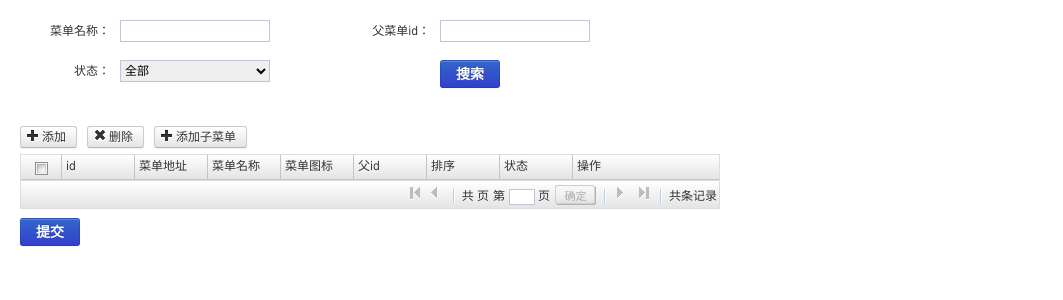
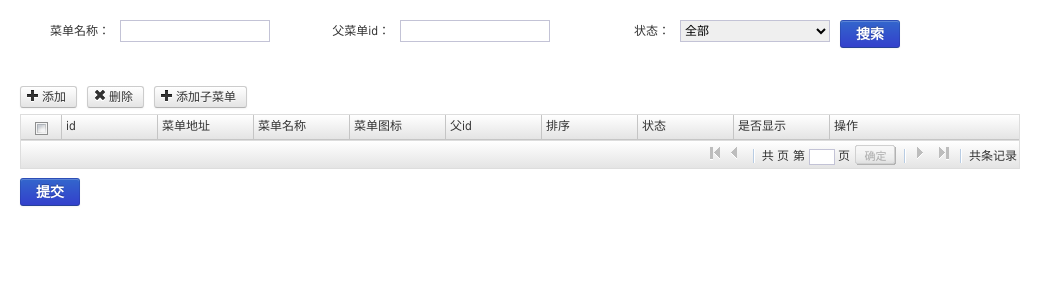
Before and after one commit to Shangulidexiao/hei, a CodeIgniter app: the page made by application/views/auth/index.php in a window 1280 px wide. Shown: the top 300 px of the page, without its empty margins (0-1063 px from the left). Run offline with CodeIgniter, Linux system fonts and the light colour scheme; data that the repository does not hold is empty.

Commit message:
菜单真正的完成了|其实又优化了好多

```diff
--- a/application/controllers/Auth.php
+++ b/application/controllers/Auth.php
@@ -37,6 +37,7 @@ class Auth extends MY_Controller {
         $update['name']       = $this->input->post('name');
         $update['icon']       = $this->input->post('icon');
         $update['status']     = $this->input->post('status');
+        $update['is_show']     = $this->input->post('is_show');
         $row = $this->auth->update($update);
         if($row){
             ajaxJson('更新成功！');
--- a/application/core/MY_Controller.php
+++ b/application/core/MY_Controller.php
@@ -7,18 +7,30 @@
 class MY_Controller extends CI_Controller {
 
     public $userInfo;
+    public $authUrl;
+
+    /**
+     * 初始化系统信息
+     */
     public function __construct() {
         parent::__construct();
+        #初始化操作
         $this->load->helper('url');
+        $this->load->model('AdminModel','admin');
+
+        #判断登录和初始化用户信息
         $isLogin = $this->isLogin();
         if($isLogin === FALSE){
             redirect('/Login','refresh');
         }
         $uid = $this->input->cookie('uid');
-        $this->load->model('AdminModel','admin');
         $this->userInfo = $this->admin->getOne(array('user_name'=>$uid));
+
+        #用户菜单和权限
         $this->menu();
+        $this->isAuth();
     }
+
 
     public function isLogin(){
         $uid = $this->input->cookie('uid');
@@ -38,7 +50,6 @@ class MY_Controller extends CI_Controller {
         $menu = $menuAll = $this->menu->getMenuAll();
         $menuFirst = array();
         $menuSecond = array();
-        $menuThird = array();
         #生成顶级菜单
         foreach ($menu as $k1 => $v1) {
             if($v1['parent_id'] === '0'){
@@ -62,12 +73,15 @@ class MY_Controller extends CI_Controller {
                 $subMenuArr = array();#三级菜单 临时数组格式
                 foreach ($menu as $k6 => $v6) {
                     if($v6['parent_id'] === $v5['id']){
-                        $menuThird[] = $v6;
-                        $subMenuArr[] = array(
-                            'id'    =>  $v6['id'],      #页面唯一标识
-                            'text'  => $v6['name'],     #三级菜单名字
-                            'href'  => $v6['url']       #三级菜单链接
-                        );
+                        $this->authUrl[] = $v6['url'];#权限判断的数组
+                        if($v6['is_show'] == 1){
+                            $subMenuArr[] = array(
+                                'id'    =>  $v6['id'],      #页面唯一标识
+                                'text'  => $v6['name'],     #三级菜单名字
+                                'href'  => $v6['url']       #三级菜单链接
+                            );
+                        }
+
                         unset($menu[$k6]);
                     }
                 }
@@ -80,9 +94,25 @@ class MY_Controller extends CI_Controller {
                 'menu'  => $menuSecondArr   #一级菜单下的菜单数组
             );
         }
+
         $this->load->vars(array('menuFirst'=>$menuFirst));
         $this->load->vars(array('menuJson'=>json_encode($menuArr)));
     }
+    /**
+     * 判断是否有权限
+     */
+    protected function isAuth(){
+        $class      = $this->router->fetch_class();
+        $method     = $this->router->fetch_method();
+        $auth       = '/'.$class.'/'.$method;
+        if(!in_array($auth, $this->authUrl)){
+            //die('没有权限呢');
+        }
+    }
+
+    /**
+     * 用户登出
+     */
     public function logOut(){
         $this->load->helper('cookie');
         delete_cookie('uid', '', '/');
--- a/application/views/auth/index.php
+++ b/application/views/auth/index.php
@@ -14,22 +14,19 @@
             <div class="span24">
                 <form id="searchForm" class="form-horizontal" tabindex="0" style="outline: none;">
                 <div class="row">
-                    <div class="control-group span8">
+                    <div class="control-group span7">
                       <label class="control-label">菜单名称：</label>
                       <div class="controls">
                         <input type="text" name="name" class="control-text">
                       </div>
                     </div>
-                    <div class="control-group span8">
+                    <div class="control-group span7">
                       <label class="control-label">父菜单id：</label>
                       <div class="controls">
                         <input type="text" name="parent_id" class="control-text">
                       </div>
                     </div>
-
-                </div>
-                <div class="row">
-                    <div class="control-group span8">
+                    <div class="control-group span7">
                       <label class="control-label">状态：</label>
                       <div class="controls">
                           <select name="status">
@@ -39,7 +36,7 @@
                         </select>
                       </div>
                     </div>
-                    <div class="form-actions span8 offset3">
+                    <div class="form-actions span3">
                         <button id="btnSearch" type="submit" class="button button-primary">搜索</button>
                     </div>
                 </div>
@@ -106,6 +103,17 @@
               </div>
             </div>
           </div>
+          <div class="row">
+            <div class="control-group span8">
+              <label class="control-label">是否显示：</label>
+              <div class="controls control-row4">
+                  <select name="is_show" class="input-normal">
+                      <option value="0">不显示</option>
+                      <option value="1">显示</option>
+                  </select>
+              </div>
+            </div>
+          </div>
         </form>
         </div>
     </div>
--- a/public/js/hei/auth.js
+++ b/public/js/hei/auth.js
@@ -9,6 +9,7 @@ BUI.use('common/page'); //页面链接跳转
 BUI.use(['bui/grid','bui/data'],function (Grid,Data) {
 var Store = Data.Store,
     statusObj = {"0" : "已启用","1" : "已禁用"},
+    isShowObj = {"0" : "不显示","1" : "显示"},
     columns = [
         {title : 'id',dataIndex :'id'},
         {title : '菜单地址',dataIndex :'url',editor : {xtype : 'text',validator : validFn}},
@@ -17,6 +18,7 @@ var Store = Data.Store,
         {title : '父id',dataIndex :'parent_id'},
         {title : '排序',dataIndex :'order_by',editor : {xtype:'number'}},
         {title : '状态',dataIndex :'status',renderer : Grid.Format.enumRenderer(statusObj)},
+        {title : '是否显示',dataIndex :'is_show',renderer : Grid.Format.enumRenderer(isShowObj)},
         {title : '操作',width:200,renderer : function(){
                 return '<span class="grid-command btn-edit">编辑</span>';
         }}
@@ -38,7 +40,12 @@ var Store = Data.Store,
                removeUrl : '/auth/remove',
                updateUrl : '/auth/update'
               }
-      }
+      },
+        params : {
+          name : '',
+          parent_id : '',
+          status : ''
+        }
     }),
     editing = new Grid.Plugins.DialogEditing({
       contentId : 'content',
@@ -46,12 +53,13 @@ var Store = Data.Store,
       editor: {
         title: '菜单操作'
       },
-       autoSave : true //自动添加和更新
+      forceFit: true,	// 列宽按百分比自适应
+      autoSave : true //自动添加和更新
     }),
     grid = new Grid.Grid({
       render : '#grid',
       columns : columns,
-      width : 700,
+      width : 1000,
       forceFit : true,
       store : store,
       plugins : [Grid.Plugins.CheckSelection,editing],
```
Also changed, not shown: application/models/AuthModel.php (+3 -4 lines).
